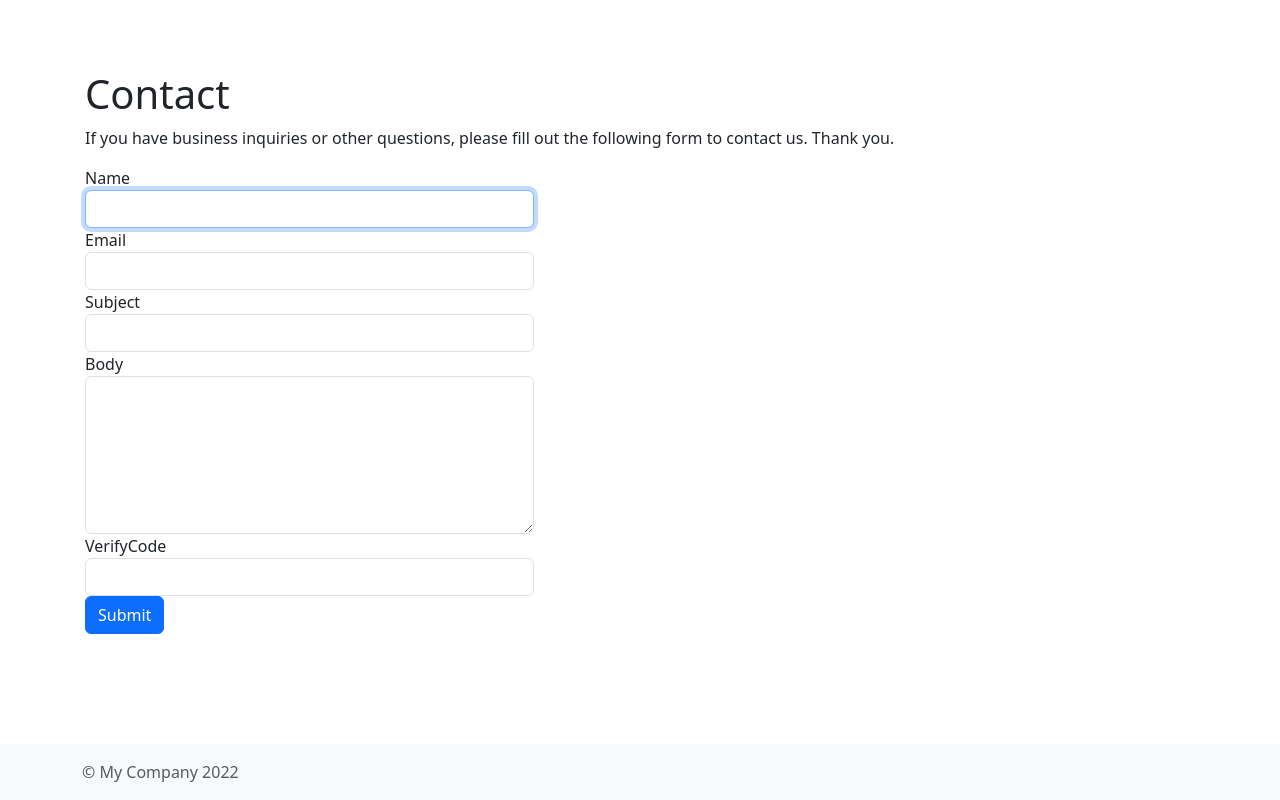
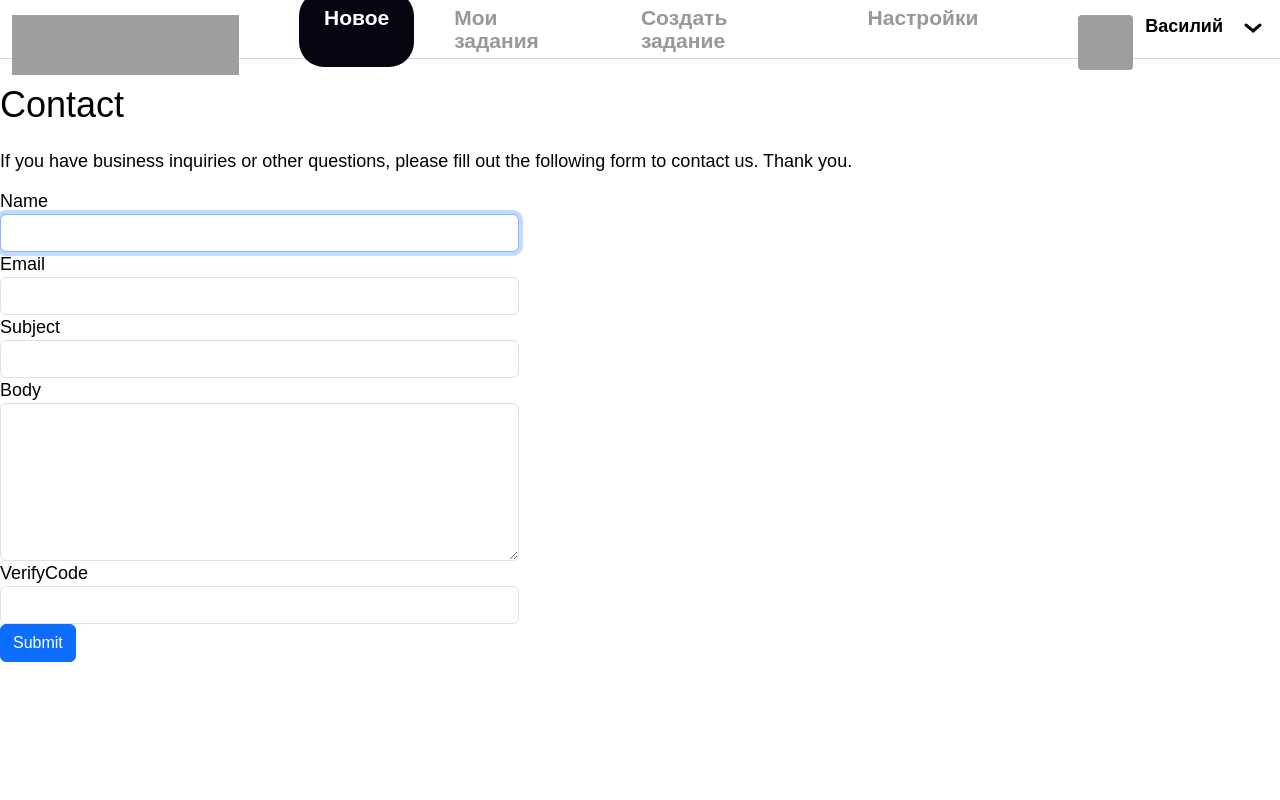
Before and after one commit to htmlacademy-yii/2074903-task-force-4, a Yii app: template views/site/contact.php in a window 1280 px wide. Run offline with PHP 8.4 and a stand-in for Yii, Linux system fonts and the light colour scheme; the template is opened without the code that fills it, so the values that code supplies are empty; form fields are guessed from the names that the template uses; some libraries are stand-ins or nearby versions; some web fonts are replaced; grey boxes are pictures that could not be loaded.

Commit message:
Обновила layout под наш проект

```diff
--- a/views/layouts/main.php
+++ b/views/layouts/main.php
@@ -3,14 +3,14 @@
 /** @var yii\web\View $this */
 /** @var string $content */
 
-use app\assets\AppAsset;
-use app\widgets\Alert;
-use yii\bootstrap5\Breadcrumbs;
+//use app\assets\AppAsset;
+//use app\widgets\Alert;
+//use yii\bootstrap5\Breadcrumbs;
 use yii\bootstrap5\Html;
-use yii\bootstrap5\Nav;
-use yii\bootstrap5\NavBar;
+//use yii\bootstrap5\Nav;
+//use yii\bootstrap5\NavBar;
 
-AppAsset::register($this);
+\app\assets\BasicAsset::register($this);
 
 $this->registerCsrfMetaTags();
 $this->registerMetaTag(['charset' => Yii::$app->charset], 'charset');
@@ -21,61 +21,96 @@ $this->registerLinkTag(['rel' => 'icon', 'type' => 'image/x-icon', 'href' => '@w
 ?>
 <?php $this->beginPage() ?>
 <!DOCTYPE html>
-<html lang="<?= Yii::$app->language ?>" class="h-100">
+<html lang="<?= Yii::$app->sourceLanguage ?>">
 <head>
+    <meta charset="<?= Yii::$app->charset ?>">
+    <meta name="viewport" content="width=device-width,initial-scale=1">
     <title><?= Html::encode($this->title) ?></title>
+    <link rel="stylesheet">
     <?php $this->head() ?>
 </head>
-<body class="d-flex flex-column h-100">
+
+<body>
 <?php $this->beginBody() ?>
 
-<header id="header">
-    <?php
-    NavBar::begin([
-        'brandLabel' => Yii::$app->name,
-        'brandUrl' => Yii::$app->homeUrl,
-        'options' => ['class' => 'navbar-expand-md navbar-dark bg-dark fixed-top']
-    ]);
-    echo Nav::widget([
-        'options' => ['class' => 'navbar-nav'],
-        'items' => [
-            ['label' => 'Home', 'url' => ['/site/index']],
-            ['label' => 'About', 'url' => ['/site/about']],
-            ['label' => 'Contact', 'url' => ['/site/contact']],
-            Yii::$app->user->isGuest
-                ? ['label' => 'Login', 'url' => ['/site/login']]
-                : '<li class="nav-item">'
-                    . Html::beginForm(['/site/logout'])
-                    . Html::submitButton(
-                        'Logout (' . Yii::$app->user->identity->username . ')',
-                        ['class' => 'nav-link btn btn-link logout']
-                    )
-                    . Html::endForm()
-                    . '</li>'
-        ]
-    ]);
-    NavBar::end();
-    ?>
+<header class="page-header">
+<!--    --><?php
+//    NavBar::begin([
+//        'brandLabel' => Yii::$app->name,
+//        'brandUrl' => Yii::$app->homeUrl,
+//        'options' => ['class' => 'navbar-expand-md navbar-dark bg-dark fixed-top']
+//    ]);
+//    echo Nav::widget([
+//        'options' => ['class' => 'navbar-nav'],
+//        'items' => [
+//            ['label' => 'Home', 'url' => ['/site/index']],
+//            ['label' => 'About', 'url' => ['/site/about']],
+//            ['label' => 'Contact', 'url' => ['/site/contact']],
+//            Yii::$app->user->isGuest
+//                ? ['label' => 'Login', 'url' => ['/site/login']]
+//                : '<li class="nav-item">'
+//                    . Html::beginForm(['/site/logout'])
+//                    . Html::submitButton(
+//                        'Logout (' . Yii::$app->user->identity->username . ')',
+//                        ['class' => 'nav-link btn btn-link logout']
+//                    )
+//                    . Html::endForm()
+//                    . '</li>'
+//        ]
+//    ]);
+//    NavBar::end();
+//    ?>
+    <nav class="main-nav">
+        <a href='#' class="header-logo">
+<!-- I used two ways to add image. What way is better?-->
+            <img class="logo-image" src="<?=Yii::$app->request->baseUrl; ?>'/img/logotype.png'" width=227 height=60 alt="taskforce">
+        </a>
+        <div class="nav-wrapper">
+            <ul class="nav-list">
+                <li class="list-item list-item--active">
+                    <a class="link link--nav" >Новое</a>
+                </li>
+                <li class="list-item">
+                    <a href="#" class="link link--nav" >Мои задания</a>
+                </li>
+                <li class="list-item">
+                    <a href="#" class="link link--nav" >Создать задание</a>
+                </li>
+                <li class="list-item">
+                    <a href="#" class="link link--nav" >Настройки</a>
+                </li>
+            </ul>
+        </div>
+    </nav>
+    <div class="user-block">
+        <a href="#">
+            <img class="user-photo" src="<?= Yii::getAlias('@web'); ?>'/img/man-glasses.png'" width="55" height="55" alt="Аватар">
+        </a>
+        <div class="user-menu">
+            <p class="user-name">Василий</p>
+            <div class="popup-head">
+                <ul class="popup-menu">
+                    <li class="menu-item">
+                        <a href="#" class="link">Настройки</a>
+                    </li>
+                    <li class="menu-item">
+                        <a href="#" class="link">Связаться с нами</a>
+                    </li>
+                    <li class="menu-item">
+                        <a href="#" class="link">Выход из системы</a>
+                    </li>
+
+                </ul>
+            </div>
+        </div>
+    </div>
 </header>
 
-<main id="main" class="flex-shrink-0" role="main">
-    <div class="container">
-        <?php if (!empty($this->params['breadcrumbs'])): ?>
-            <?= Breadcrumbs::widget(['links' => $this->params['breadcrumbs']]) ?>
-        <?php endif ?>
-        <?= Alert::widget() ?>
+<main>
+    <div class="main-container">
         <?= $content ?>
     </div>
 </main>
-
-<footer id="footer" class="mt-auto py-3 bg-light">
-    <div class="container">
-        <div class="row text-muted">
-            <div class="col-md-6 text-center text-md-start">&copy; My Company <?= date('Y') ?></div>
-            <div class="col-md-6 text-center text-md-end"><?= Yii::powered() ?></div>
-        </div>
-    </div>
-</footer>
 
 <?php $this->endBody() ?>
 </body>
```
Also changed, not shown: views/site/index.php (+1 -49 lines).
